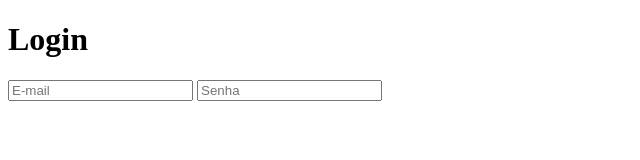
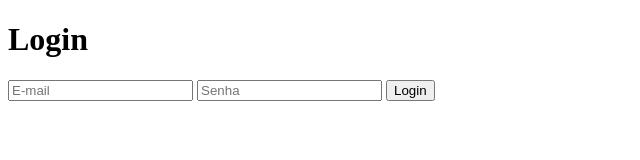
Before and after one commit to Gregory1551/Form_Login, a plain HTML site: page index.html in a window 1280 px wide. Shown: the whole page, without its empty margins (0-640 px from the left). Drawn offline with Linux system fonts and the light colour scheme; files that its build step writes are made by us from their sources.

Commit message:
Adicionando botão de login

```diff
--- a/index.html
+++ b/index.html
@@ -15,6 +15,7 @@
                 <span class="login_input-border"></span>
                 <input class="login_input" type="password" placeholder="Senha">
                 <span class="login_input-border"></span>
+                <button class="login_submit">Login</button>
             </form>
         </div>
     </main>
```
